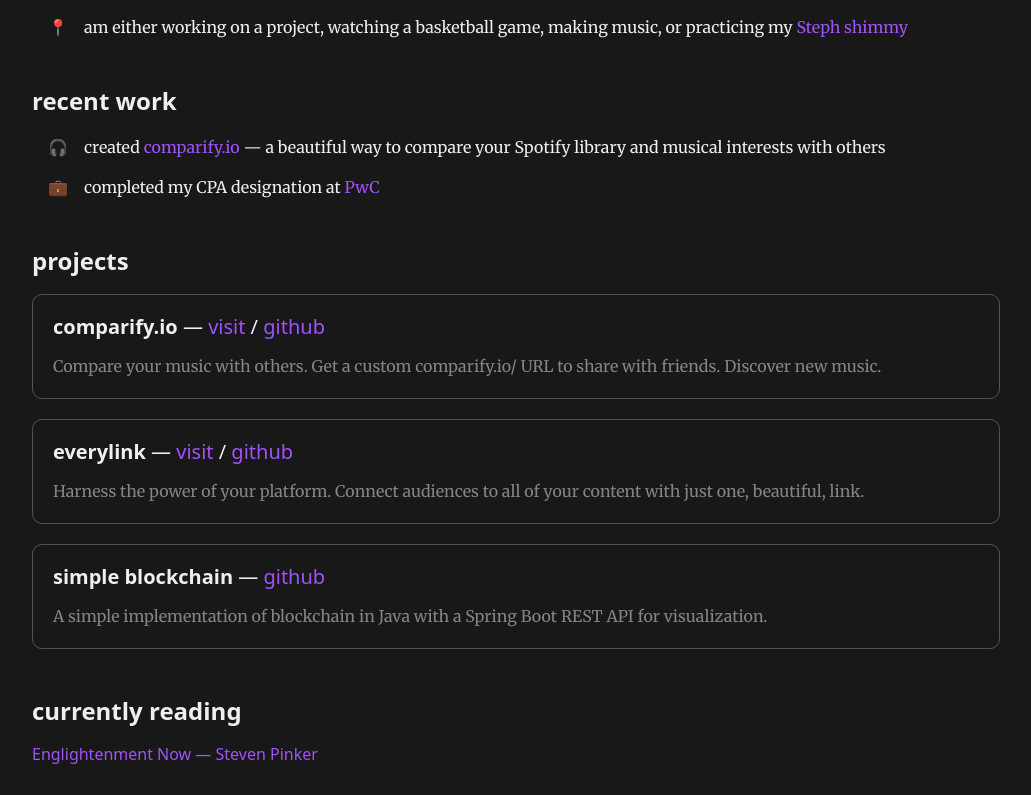
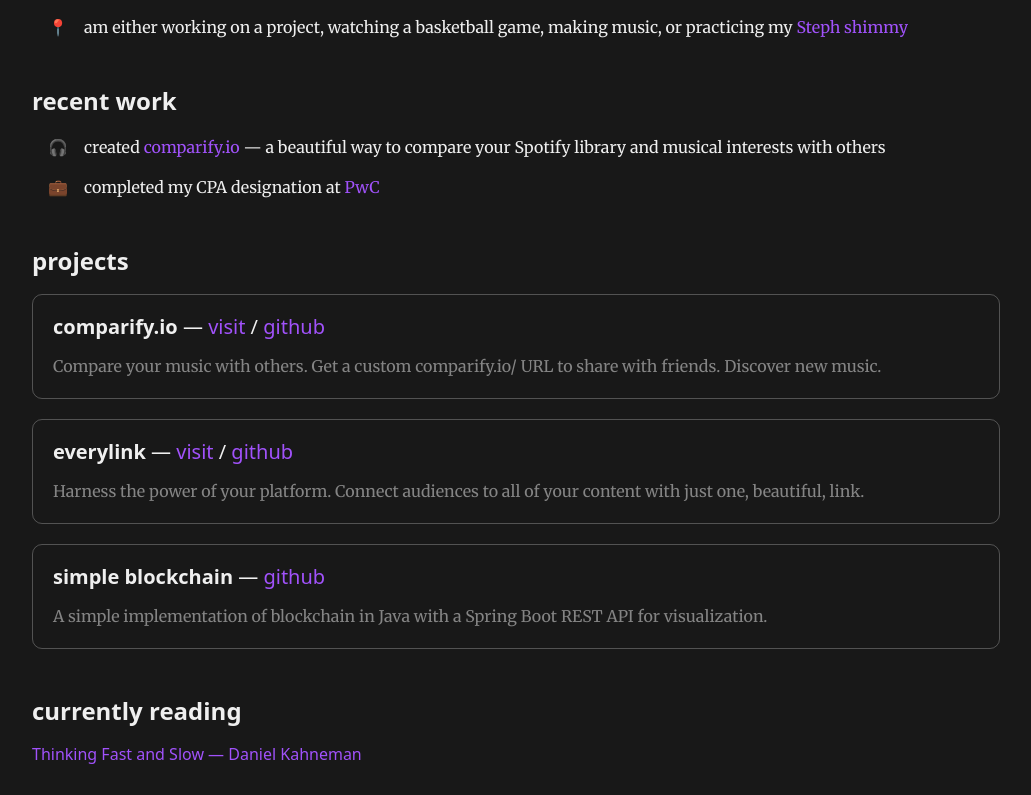
Before and after one commit to vishalshangari/vishalshangari.com, a React (Create React App) app: page / in a window 1280 px wide. Shown: the part 796-1591 px from the top of the page, without its empty margins (124-1155 px from the left). Built offline with nearby package versions, Linux system fonts and the light colour scheme.

Commit message:
Update current book 🤓

```diff
--- a/src/components/Reading.js
+++ b/src/components/Reading.js
@@ -4,8 +4,8 @@
 const Reading = () => {
   return (
     <div>
-      <Link href="https://www.goodreads.com/book/show/35696171-enlightenment-now">
-        Englightenment Now &mdash; Steven Pinker
+      <Link href="https://www.penguinrandomhouse.ca/books/89308/thinking-fast-and-slow-by-daniel-kahneman/9780385676533">
+        Thinking Fast and Slow &mdash; Daniel Kahneman
       </Link>
     </div>
   );
```
